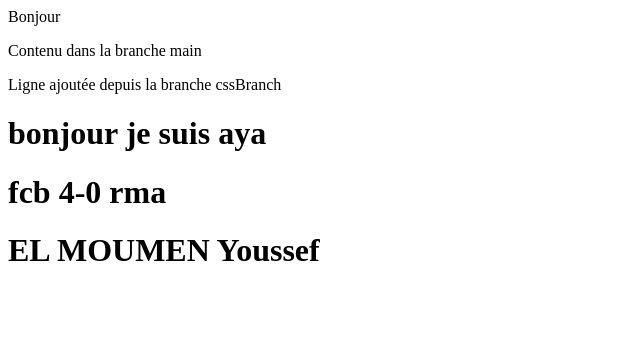
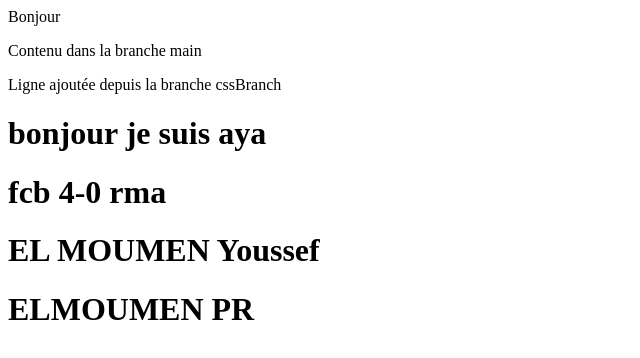
Before and after one commit to yassir-vr/test, a plain HTML site: page index.html in a window 1280 px wide. Shown: the whole page, without its empty margins (0-640 px from the left). Drawn offline with Linux system fonts and the light colour scheme.

Commit message:
Update index.html

```diff
--- a/index.html
+++ b/index.html
@@ -13,6 +13,7 @@
     <h1>bonjour je suis aya </h1>
     <h1>fcb 4-0 rma</h1>
     <h1>EL MOUMEN Youssef</h1>
+    <h1>ELMOUMEN PR</h1>
 
 </body>
 </html>
```
